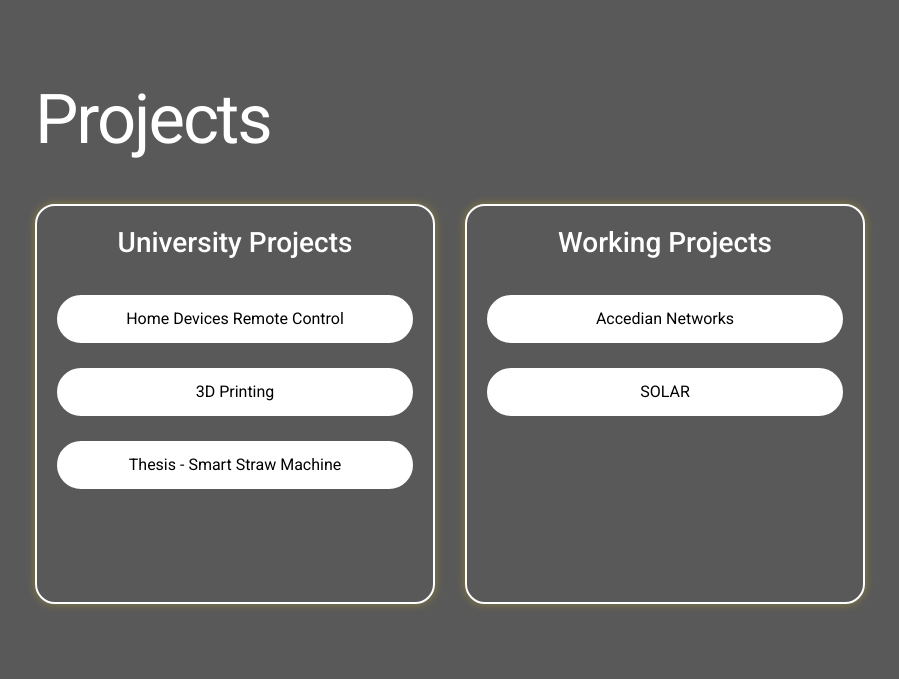
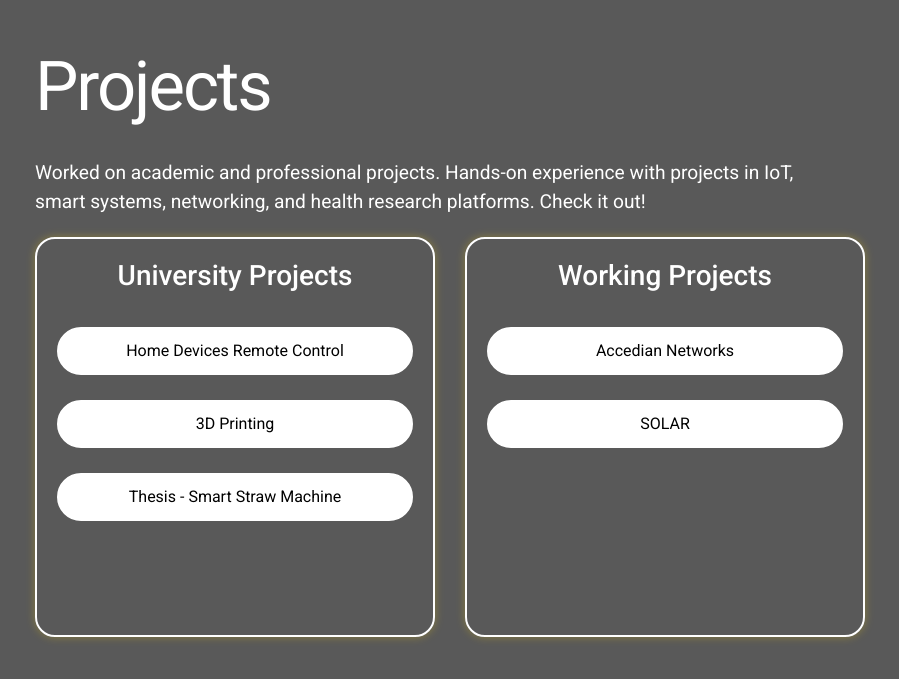
Before and after one commit to pers-ltcuong/employment-history, a React (Create React App) app: page / in a window 1280 px wide. Shown: the part 2538-3217 px from the top of the page, without its empty margins (73-972 px from the left). Built offline with nearby package versions, Linux system fonts and the light colour scheme.

Commit message:
Add description for Projects section

```diff
--- a/src/sections/Projects.css
+++ b/src/sections/Projects.css
@@ -13,7 +13,7 @@
   display: flex;
   gap: 30px; /* Adds spacing between project boxes */
   flex-wrap: wrap; /* Allows project boxes to wrap to the next row */
-  justify-content: center; /* Centers project boxes horizontally */
+  justify-content: left; /* Left project boxes horizontally */
   margin-top: 20px; /* Adds margin above the project boxes */
 }
 
--- a/src/sections/Projects.jsx
+++ b/src/sections/Projects.jsx
@@ -125,6 +125,7 @@
   return (
     <div className="container projects-section">
       <h2>Projects</h2>
+      <p style={{paddingRight: "30%"}}>Worked on academic and professional projects. Hands-on experience with projects in IoT, smart systems, networking, and health research platforms. Check it out!</p>
       <div className="project-boxes">
         <div className="project-box">
           <h3 className="project-header">University Projects</h3>
```
